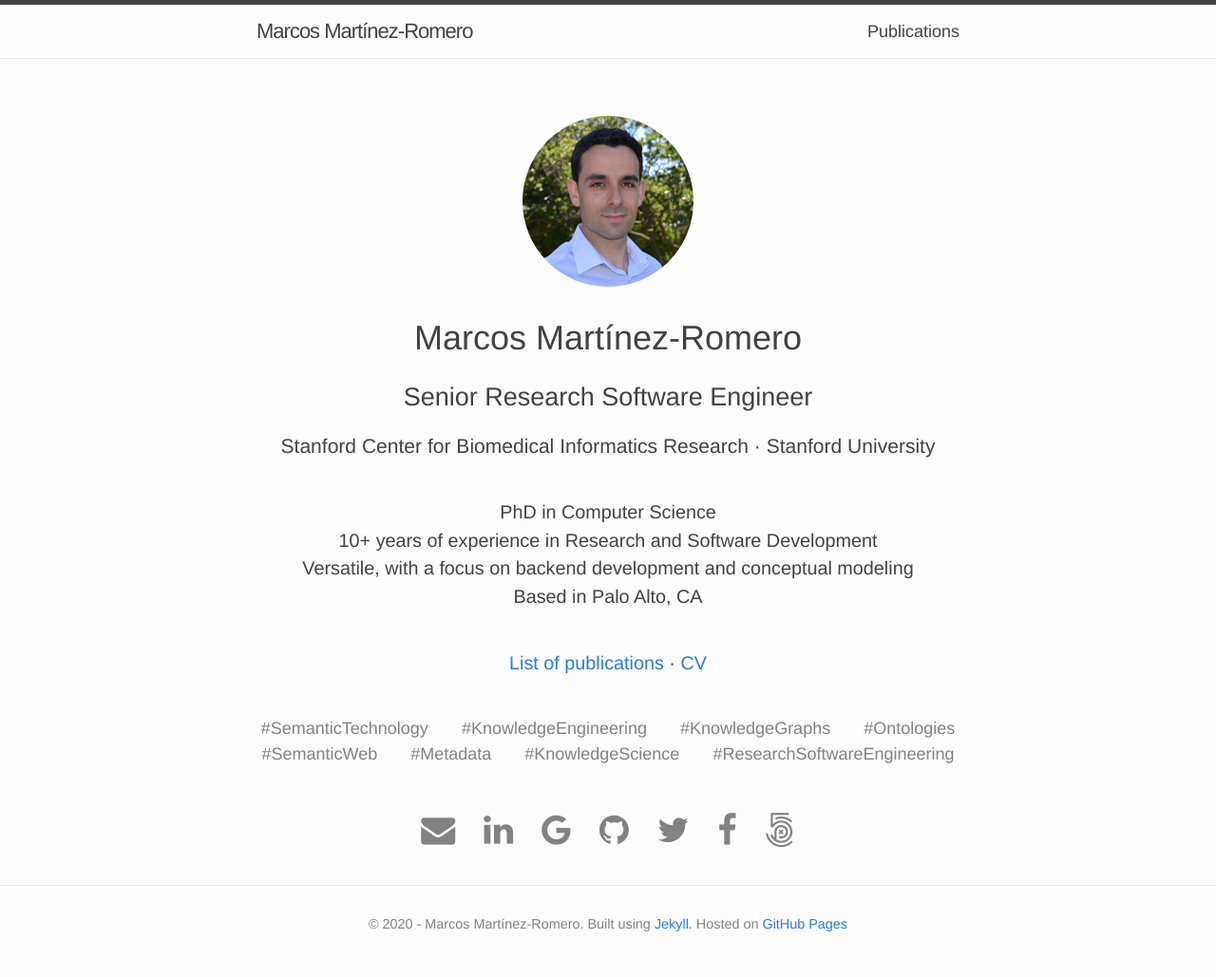
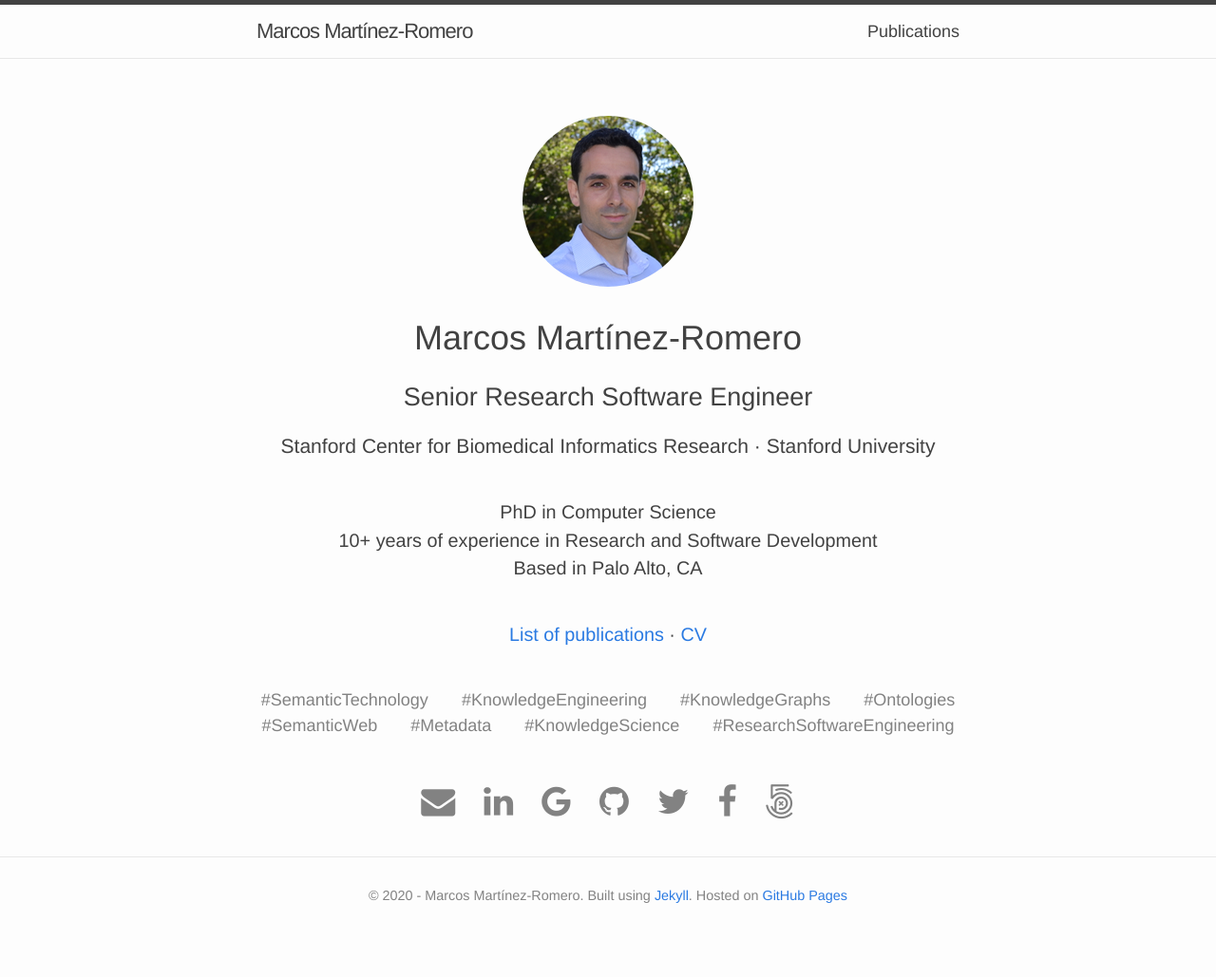
Before and after one commit to marcosmro/marcosmro.github.io, a Jekyll site: the page built from index.html, in a window 1280 px wide. Shown: the whole page at 95% size. Built offline with Jekyll 4.4.1, drawn with Linux system fonts in a browser that asks for light colours; after the commit the page ends 999 px from its top, so only the background shows below that.

Commit message:
Update index.html

```diff
--- a/index.html
+++ b/index.html
@@ -32,7 +32,6 @@ layout: default
         <p>
             PhD in Computer Science<br/>
             10+ years of experience in Research and Software Development<br/>
-            Versatile, with a focus on backend development and conceptual modeling<br/>
             Based in Palo Alto, CA
         </p>
 
```
